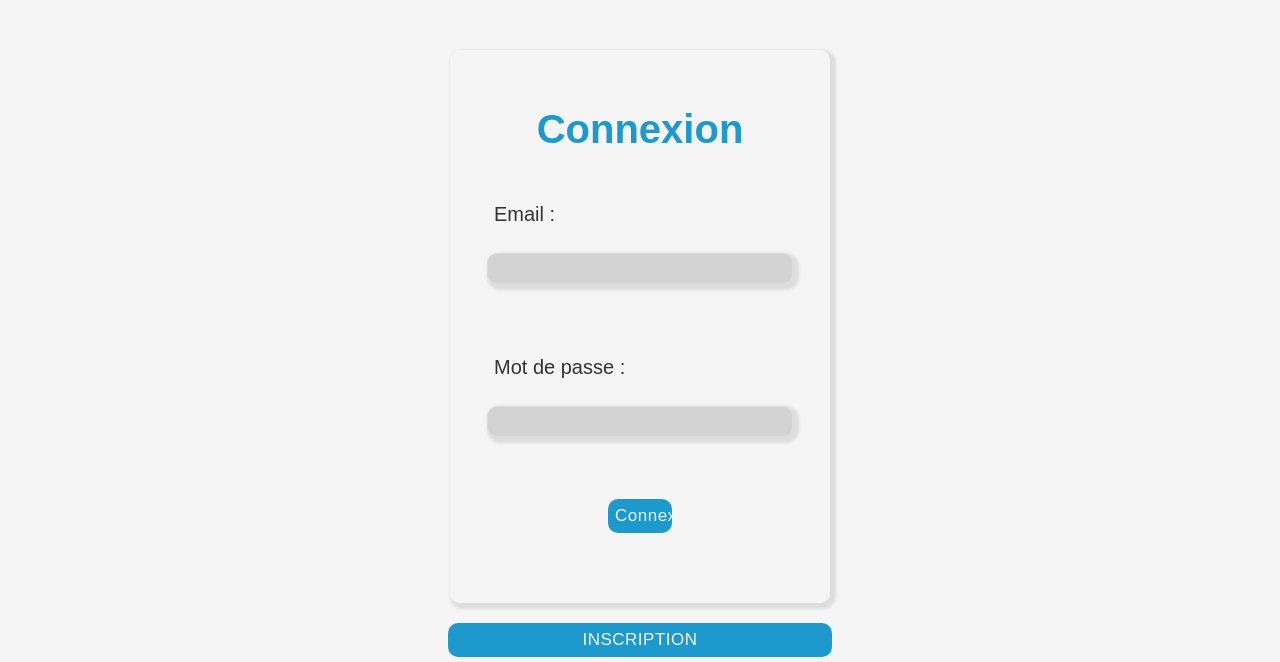
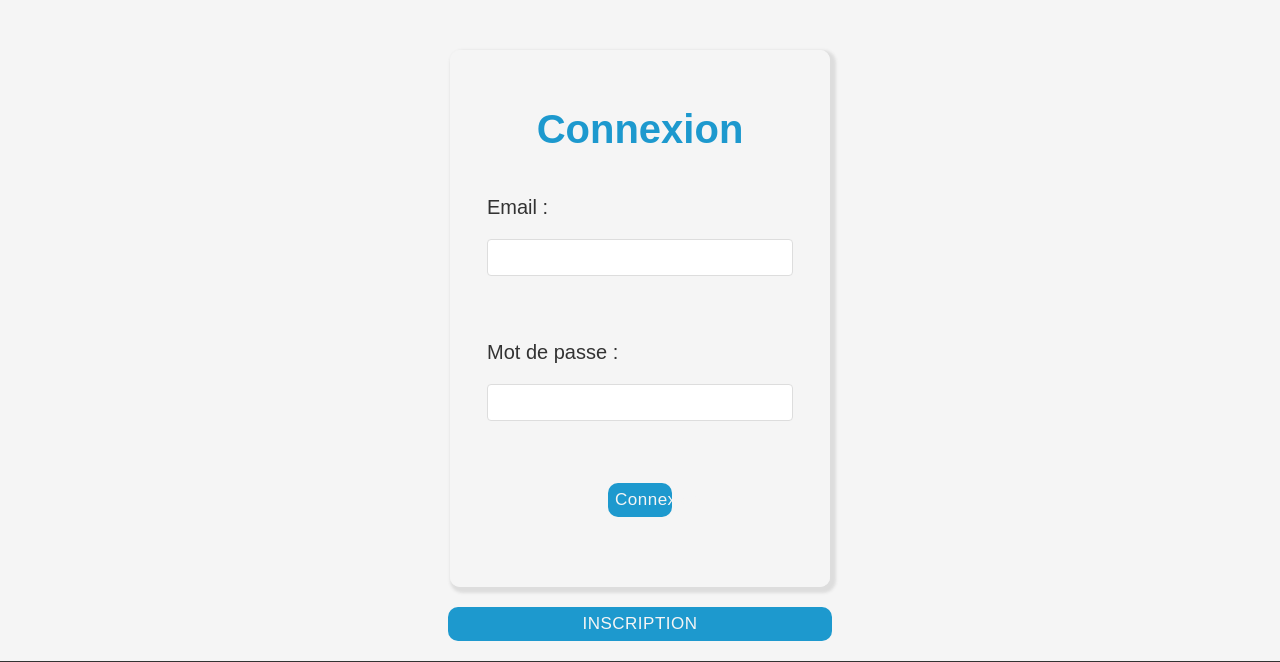
Before and after one commit to jesuisantoine/APP-groupe-3C, a PHP site: page /login.html in a window 1280 px wide; the page is wider, and only the part inside the window is pictured. Shown: the part 70-732 px from the top of that part. Run offline with PHP 8.4, Linux system fonts and the light colour scheme.

Commit message:
Update Stylesheet.css

```diff
--- a/APP-G3B-2023/public_html/Stylesheet.css
+++ b/APP-G3B-2023/public_html/Stylesheet.css
@@ -288,16 +288,7 @@ img { /*logo */
   border-radius: 5px;
   padding: 7px;
 }
-.box{
-  border-radius: 10px;
-  padding: 7px;
-}
-.box2{
-    border-radius: 10px;
-    background-color: lightgray;
-    padding: 7px;
-    box-shadow: 3px 3px 3px 3px #ddd;
-}
+
 
 * {
   box-sizing: border-box;
```
